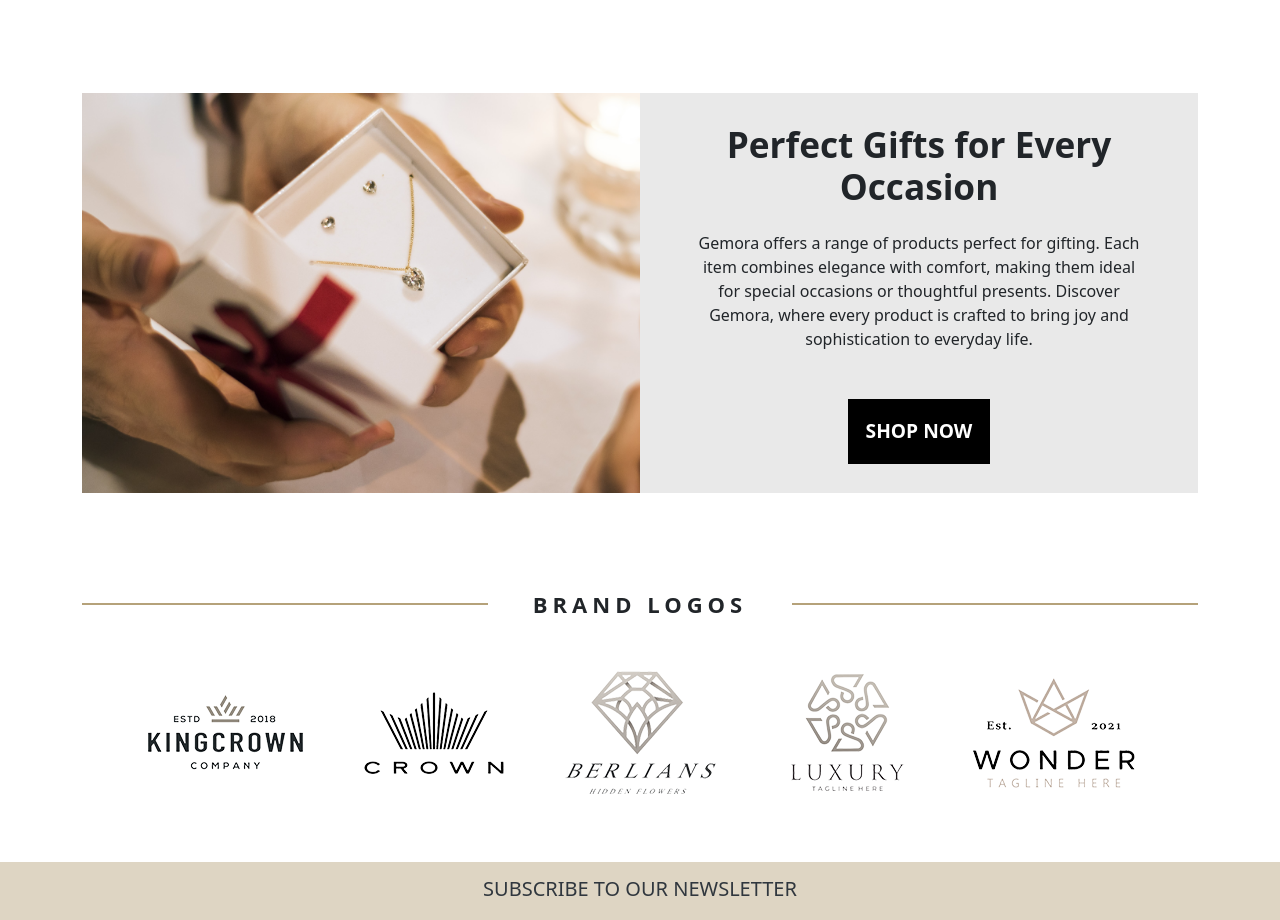
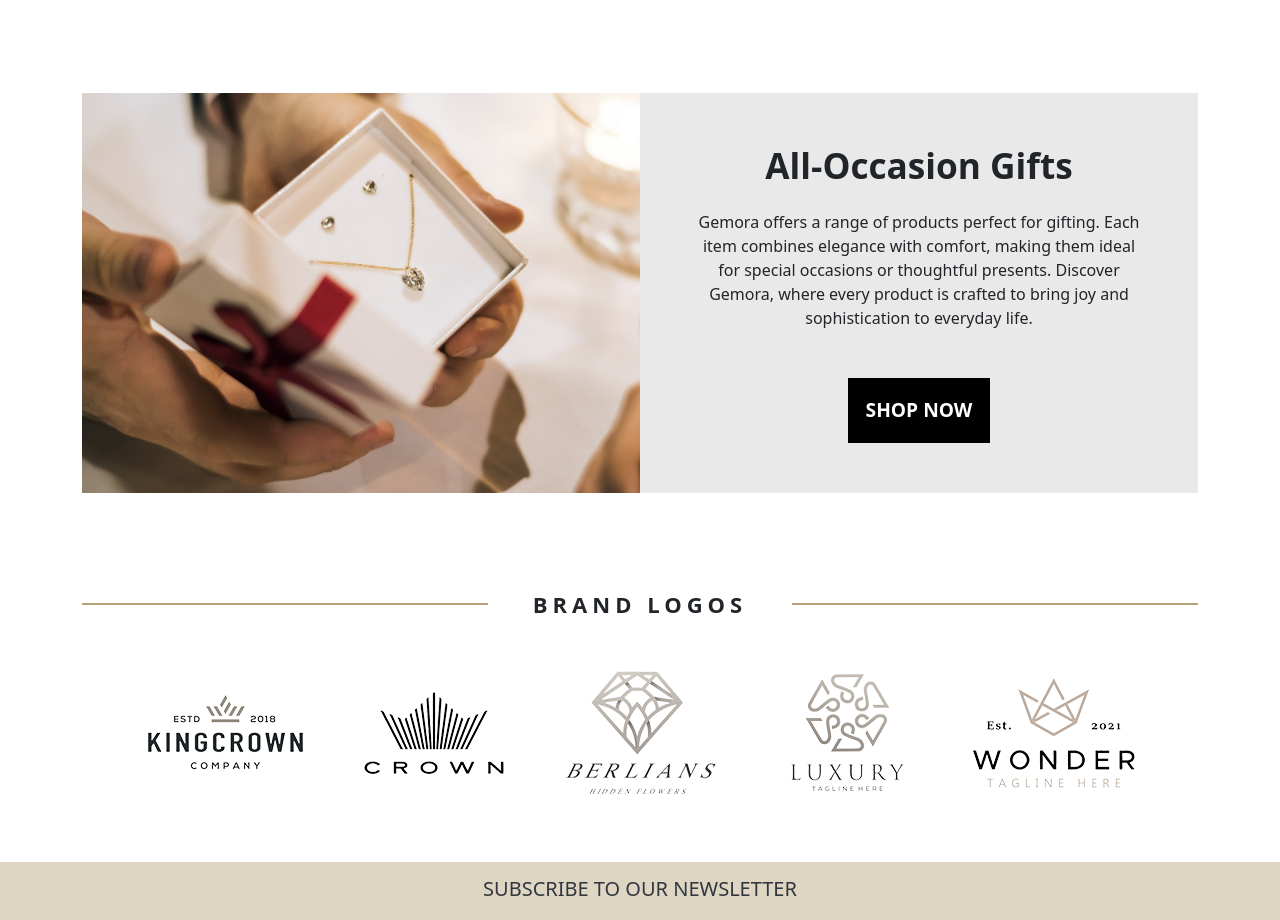
Before and after one commit to stelmaszczykadrian/Gemora-frontend, a React (Create React App) app in the folder gemora/: page / in a window 1280 px wide. Shown: the part 2640-3560 px from the top of the page. Built offline with nearby package versions, Linux system fonts and the light colour scheme; no server answers; the HTML template or start-up script is replaced by a standard one.

Commit message:
GEM-78 Update banner descriptions and titles in Home component

```diff
--- a/gemora/src/pages/Home.tsx
+++ b/gemora/src/pages/Home.tsx
@@ -18,7 +18,7 @@ const firstBannerDescription = 'Experience the fusion of artistry and comfort wi
 const secondBannerTitle = "Embrace Harmony with Gemora";
 const secondBannerDescription = "Our Gemora products are crafted in standardized sizes, granting you the freedom to mix and match as you please, crafting a style that's distinctly your own.";
 
-const thirdBannerTitle = "Perfect Gifts for Every Occasion";
+const thirdBannerTitle = "All-Occasion Gifts";
 const thirdBannerDescription = "Gemora offers a range of products perfect for gifting. Each item combines elegance with comfort, making them ideal for special occasions or thoughtful presents. Discover Gemora, where every product is crafted to bring joy and sophistication to everyday life."
 
 const isMainBanner = false;
```
